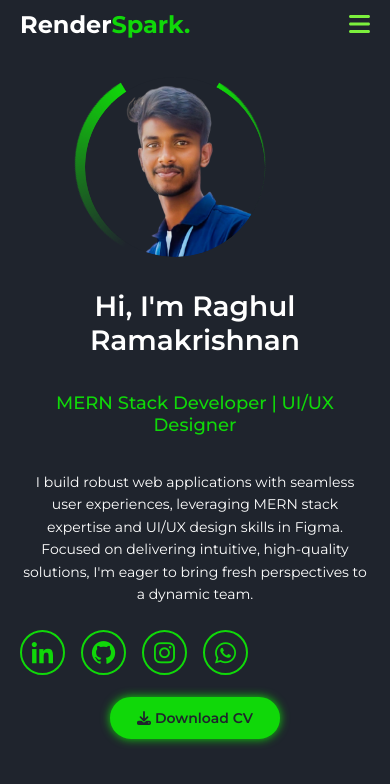
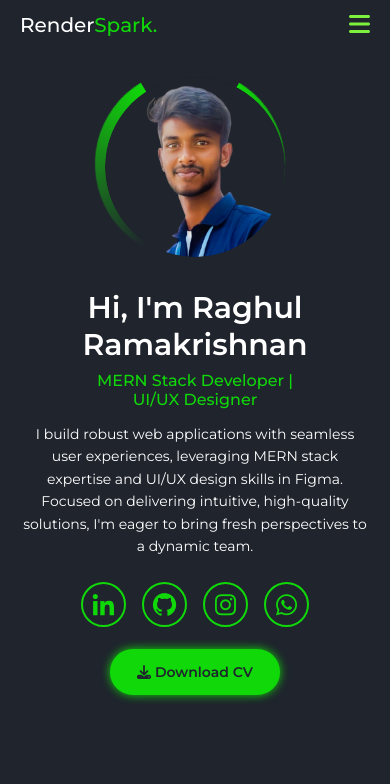
Before and after one commit to raghul1217/Portfolio-react-renderspark, a React (Vite) app: page / in a window 390 px wide. Shown: the top 784 px of the page. Built offline with nearby package versions, Linux system fonts and the light colour scheme.

Commit message:
banner update1

```diff
--- a/src/styles/header.css
+++ b/src/styles/header.css
@@ -85,6 +85,11 @@ body {
         z-index: 100;
     }
 
+    .brand{
+        font-size: 20px;
+        font-weight: 500;
+    }
+
     .nav-links.active {
         display: flex; /* Show menu when active */
     }
--- a/src/styles/home1.css
+++ b/src/styles/home1.css
@@ -35,7 +35,8 @@
 .home-left h5 {
     font-size: 22px;
     color: var(--optional);
-    padding: 5px 0px;
+    padding: 0;
+    margin: 0;
     font-weight: 500;
 }
 
@@ -159,6 +160,16 @@
         height: auto;
     }
 
+    .home-buttons{
+        justify-content: center;
+    }
+
+    .contact-icons{
+        display: flex;
+        justify-content: center;
+        align-items: center;
+    }
+
     .home-left {
         order: 2;
     }
@@ -166,14 +177,20 @@
     .home-right {
         order: 1;
         margin-bottom: 20px;
+        padding-right: 0;
     }
 
     .home-left h1 {
-        font-size: 28px;
+        font-size: 30px;
+        padding-bottom: 8px;
     }
 
     .home-left h5 {
-        font-size: 18px;
+        font-size: 16px;
+        width: 60%;
+        display: inline-flex;
+        justify-content: center;
+        align-items: center;
     }
 
     .home-left p {
@@ -182,7 +199,8 @@
 
     .download-btn {
         font-size: 14px;
-        padding: 10px 25px;
+        padding: 12px 25px;
+        border-radius: 40px;
     }
 
     .img-box {
```
